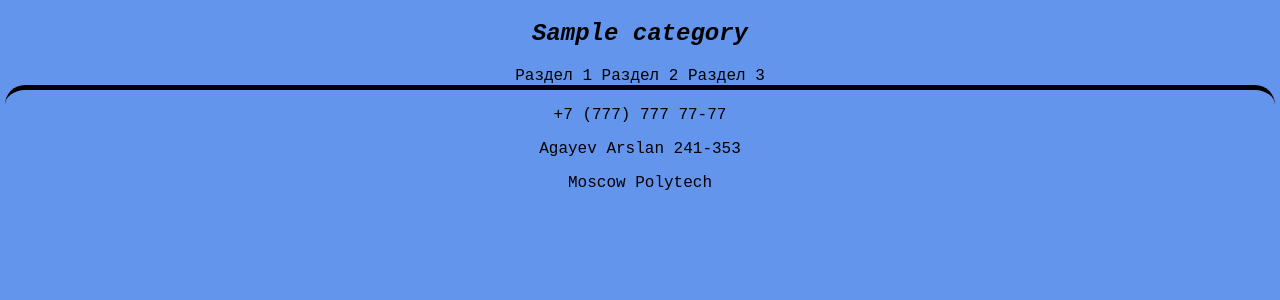
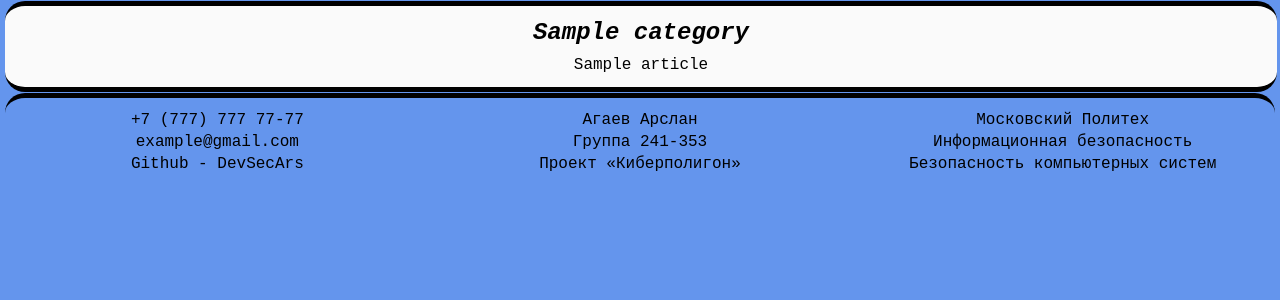
Before and after one commit to DevSecArs/practice-2025-1, a Flask app: template site/templates/index.html in a window 1280 px wide. Shown: the part 73-373 px from the top of the page. Run offline with Flask 3, Linux system fonts and the light colour scheme; the template is opened without the code that fills it: most values are stand-ins (such as "Sample title", 1, 10 or a date in 2020); parts of the project's set-up code (start-up, migrations or seed data) failed here and were passed over.

Commit message:
Добавлена     - страница для вывода статей     - базовый шаблон для страниц

```diff
--- /dev/null
+++ b/site/templates/base.html
@@ -0,0 +1,36 @@
+<!DOCTYPE html>
+<html lang="ru">
+<head>
+    <meta charset="UTF-8">
+    <meta name="viewport" content="width=device-width, initial-scale=1.0">
+    <link rel="stylesheet" href="{% block css_url %}{% endblock %}">
+    <title>{% block title %}{% endblock %}</title>
+</head>
+<body>
+    <header>
+        <h1>{% block header %}{% endblock %}</h1>
+    </header>
+
+    {% block content %}{% endblock %}
+
+    <footer>
+        <table>
+            <tr>
+                <td>+7 (777) 777 77-77</td>
+                <td>Агаев Арслан</td>
+                <td>Московский Политех</td>
+            </tr>
+            <tr>
+                <td>example@gmail.com</td>
+                <td>Группа 241-353</td>
+                <td>Информационная безопасность</td>
+            </tr>
+            <tr>
+                <td>Github - DevSecArs</td>
+                <td>Проект &laquo;Киберполигон&raquo;</td>
+                <td>Безопасность компьютерных систем</td>
+            </tr>
+        </table>
+    </footer>
+</body>
+</html>
--- a/site/templates/index.html
+++ b/site/templates/index.html
@@ -1,31 +1,25 @@
-<!DOCTYPE html>
-<html lang="ru">
-<head>
-    <meta charset="UTF-8">
-    <meta name="viewport" content="width=device-width, initial-scale=1.0">
-    <link rel="stylesheet" href="{{ url_for('static', filename='css/index.css') }}">
-    <title>Главная - Anakta CTF</title>
-</head>
-<body>
-    <header>
-        <h1>Anakta CTF</h1>
-    </header>
-    <section>
-        {% for category in categories %}
-            <h2><i>{{ category }}</i></h2>
-            <span>Раздел 1</span>
-            <span>Раздел 2</span>
-            <span>Раздел 3</span>
-            {% if not loop.last %}
-            <hr>
-            {% endif %}
+{% extends 'base.html' %}
 
+{% block css_url %}{{ url_for('static', filename='index.css') }}{% endblock %}
+{% block title %}Главная - Anakta CTF{% endblock %}
+
+{% block header %}Anakta CTF{% endblock %}
+{% block content %}
+    <article>
+        {% for category, articles in data.items() %}
+            <div>
+                <h2><i>{{ category }}</i></h2>
+                {% for article in articles %}
+                    <a href="article?category={{ category }}&article={{ article }}">{{ article }}</a>
+                    {% if not loop.last %}
+                        |
+                    {% endif %}
+                {% endfor %}
+
+                {% if not loop.last %}
+                <hr>
+                {% endif %}
+            </div>
         {% endfor %}
-    </section>
-    <footer>
-        <div><p>+7 (777) 777 77-77</p></div>
-        <div><p>Agayev Arslan 241-353</p></div>
-        <div><p>Moscow Polytech</p></div>
-    </footer>
-</body>
-</html>
+    </article>
+{% endblock %}
```
Also changed, not shown: site/templates/article.html (+9 -11 lines).
